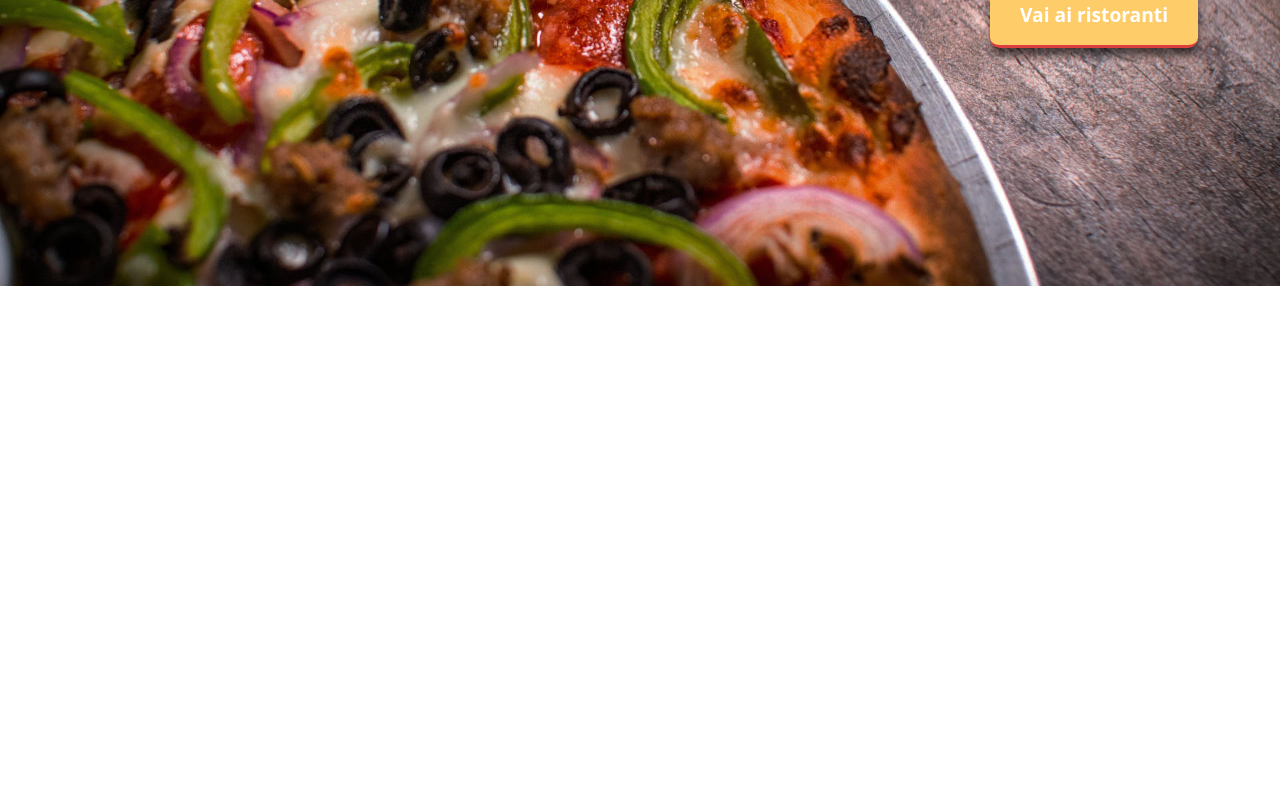
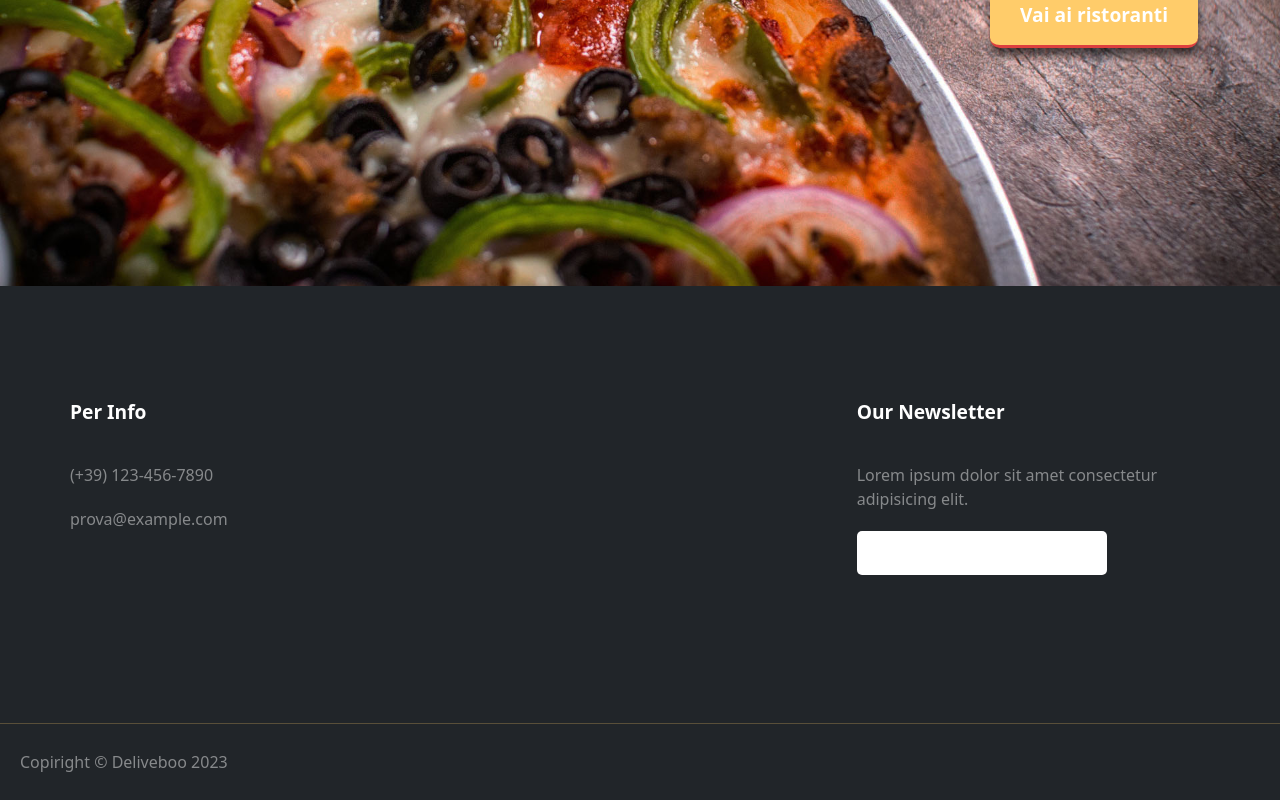
Before and after one commit to EdoardoPerucca/progetto_finale, a Vue app: page / in a window 1280 px wide. Shown: the part 514-1314 px from the top of the page. Before the commit the page ends 800 px from the top, so only its background shows below. Built offline with nearby package versions, Linux system fonts and the light colour scheme.

Commit message:
feat: create footer

```diff
--- a/src/components/AppFooter.vue
+++ b/src/components/AppFooter.vue
@@ -1,17 +1,204 @@
 <script>
+import { store } from '../store.js'
+
 export default {
+    name: 'AppFooter',
     data() {
         return {
+            store,
+        };
+    },
 
-        }
-    },
 }
 </script>
 
 <template>
-    <div>
+    <div class="background">
 
+        <footer>
+            <div class="top-footer container">
+                <div class="footer-left">
+                    <p><strong class="text-white">Per Info</strong></p>
+                    <span><i class="fa-solid fa-phone"></i> (+39) 123-456-7890</span>
+                    <span><i class="fa-solid fa-envelope"></i> prova@example.com</span>
+                </div>
+                <div class="footer-center">
+                    <div v-for="footerLink in store.footerLinks" class="links">
+                        <p><strong class="text-white">{{ footerLink.title }}</strong></p>
+                        <ul>
+                            <li v-for="link in footerLink.links"><a href="#">{{ link }}</a></li>
+                        </ul>
+                    </div>
+                </div>
+
+                <div class="footer-right">
+                    <p><strong class="text-white">Our Newsletter</strong></p>
+                    <span>Lorem ipsum dolor sit amet consectetur adipisicing elit.</span>
+                    <div class="newsletter-input">
+                        <input type="text">
+                        <i class="fa-regular fa-paper-plane"></i>
+                    </div>
+
+                    <div class="socials">
+                        <i class="fa-brands fa-facebook-f"></i>
+                        <i class="fa-brands fa-twitter"></i>
+                        <i class="fa-brands fa-instagram"></i>
+                    </div>
+                </div>
+            </div>
+            <hr>
+            <div class="bottom-footer container-centered">
+                <div class="copyright">
+                    <p>Copiright &copy; Deliveboo 2023</p>
+                </div>
+            </div>
+        </footer>
     </div>
 </template>
 
-<style lang="scss" scoped></style>
+<style lang="scss" scoped>
+.background {
+    background-color: #ffcc6a;
+}
+footer {
+    width: 100%;
+    background-color: #212529;
+    background-size: cover;
+    background-position: center;
+
+    .top-footer {
+        padding: 7em 0;
+        display: flex;
+        justify-content: space-between;
+        gap: 40px;
+
+        .footer-left {
+            display: flex;
+            flex-direction: column;
+            gap: 20px;
+            width: calc(100% / 3);
+
+            p strong {
+                font-size: 1.2em;
+            }
+
+            span {
+                color: rgba(255, 255, 255, 0.459);
+
+                i {
+                    color: #ffcc6a;
+                }
+            }
+        }
+
+        .footer-center {
+            display: flex;
+            justify-content: space-around;
+            gap: 20px;
+            width: calc(100% / 3);
+
+            .links {
+                display: flex;
+                flex-direction: column;
+                gap: 10px;
+
+                p strong {
+                    font-size: 1.2em;
+                }
+
+                ul {
+                    display: flex;
+                    flex-direction: column;
+                    gap: 10px;
+
+                    li a {
+                        color: rgba(255, 255, 255, 0.459);
+
+                        &:hover {
+                            text-decoration: underline;
+                        }
+
+                    }
+                }
+            }
+
+        }
+
+        .footer-right {
+            width: calc(100% / 3);
+            display: flex;
+            flex-direction: column;
+            gap: 20px;
+            align-items: flex-start;
+
+
+            p strong {
+                font-size: 1.2em;
+            }
+
+            span {
+                color: rgba(255, 255, 255, 0.459);
+            }
+
+            .newsletter-input {
+                position: relative;
+
+                input {
+                    width: 250px;
+                    padding: 10px 10px;
+                    background-color: white;
+                    color: black;
+                    border: none;
+                    border-radius: 5px;
+                    outline: none;
+                }
+
+                i {
+                    position: absolute;
+                    top: 50%;
+                    right: 10px;
+                    transform: translateY(-50%);
+                    color: black;
+
+                    &:hover {
+                        cursor: pointer;
+                    }
+                }
+            }
+
+            .socials {
+                color: white;
+                display: flex;
+                gap: 20px;
+
+                i {
+
+                    &:hover {
+                        cursor: pointer;
+                        color: #ffcc6a;
+                    }
+                }
+            }
+
+        }
+    }
+
+    hr {
+        border: none;
+        height: 1px;
+        background-color: #ffcc6a;
+    }
+
+    .bottom-footer {
+        padding: 10px 20px;
+        display: flex;
+        justify-content: space-between;
+        align-items: center;
+
+        .copyright {
+            color: rgba(255, 255, 255, 0.459);
+        }
+
+    }
+}
+</style>
```
